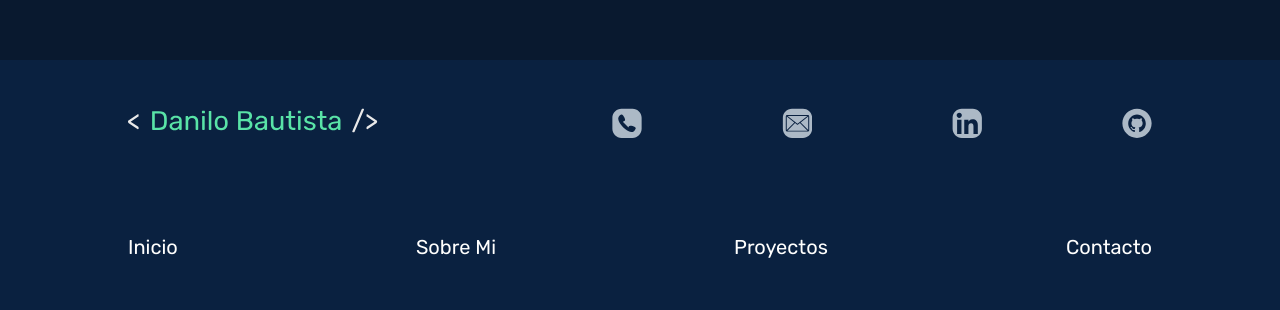
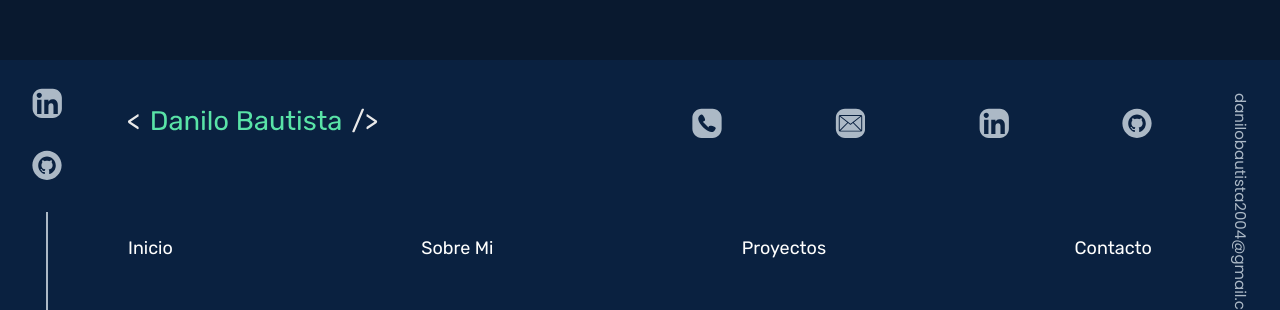
Before and after one commit to Danilo2504/portfolio, a Next.js app: page / in a window 1280 px wide. Shown: the part 740-1050 px from the top of the page. Built offline with nearby package versions, Linux system fonts and the light colour scheme.

Commit message:
CU-861n7p1q3 - crear side bars

```diff
--- a/src/app/Components/Common/ListOption.jsx
+++ b/src/app/Components/Common/ListOption.jsx
@@ -1,9 +1,9 @@
+import React from "react";
 import Link from "next/link";
-import React from "react";
 
 function ListOption({ path, label }) {
   return (
-    <li className="hover:text-main whitespace-nowrap font-rubik font-regular transition-all">
+    <li className="hover:text-main whitespace-nowrap font-rubik font-regular transition-colors">
       <Link rel="noopener noreferrer" href={path}>
         {label}
       </Link>
--- /dev/null
+++ b/src/app/Components/Common/SocialItem.jsx
@@ -0,0 +1,14 @@
+import React from "react";
+import Link from "next/link";
+
+function SocialItem({ path, svg: SvgIcon }) {
+  return (
+    <li>
+      <Link rel="noopener noreferrer" href={path}>
+        <SvgIcon />
+      </Link>
+    </li>
+  );
+}
+
+export default SocialItem;
--- a/src/app/Components/Footer.jsx
+++ b/src/app/Components/Footer.jsx
@@ -1,23 +1,14 @@
 import React from "react";
 import Image from "next/image";
 import Link from "next/link";
+import { socialLinks } from "../Data/socialLinks";
 import { optionTexts } from "../Data/optionsTexts";
-import { socialLinks } from "../Data/SocialLinks";
 import ListOption from "./Common/ListOption";
+import SocialItem from "./Common/SocialItem";
 
 function Footer() {
-  const SocialItem = ({ path, svg: SvgIcon }) => {
-    return (
-      <li>
-        <Link rel="noopener noreferrer" href={path}>
-          <SvgIcon />
-        </Link>
-      </li>
-    );
-  };
-
   return (
-    <div className="flex justify-center">
+    <div id="footer" className="flex justify-center z-40">
       <div className="bg-secondary h-[250px] w-full mx-auto px-32 py-12 max-w-[1512px] flex flex-col justify-between">
         <div className="flex justify-between items-start">
           <Link href="#">
@@ -28,7 +19,7 @@ function Footer() {
               alt="Logo de portafolio"
             />
           </Link>
-          <ul className="max-w-[540px] w-full flex justify-between items-center">
+          <ul className="max-w-[460px] w-full flex justify-between items-center">
             {socialLinks.map(({ id, path, svg }) => {
               return <SocialItem key={id} path={path} svg={svg} />;
             })}
--- /dev/null
+++ b/src/app/Components/SideBars.jsx
@@ -0,0 +1,89 @@
+"use client";
+import React, { useEffect, useState } from "react";
+import Link from "next/link";
+import SocialItem from "./Common/SocialItem";
+import { socialLinks } from "../Data/socialLinks";
+
+function SideBars() {
+  const [isHide, setIsHide] = useState(false);
+  useEffect(() => {
+    const observerOptions = {
+      root: null,
+      rootMargin: "0px",
+      threshold: 0.3,
+    };
+
+    const handleIntersection = (entries) => {
+      entries.forEach((entry) => {
+        const intersecting = entry.isIntersecting;
+        setIsHide(intersecting);
+      });
+    };
+    const observer = new IntersectionObserver(
+      handleIntersection,
+      observerOptions
+    );
+    const footer = document.getElementById("footer");
+    observer.observe(footer);
+
+    return () => {
+      observer.disconnect();
+    };
+  }, []);
+
+  function Rightbar() {
+    return (
+      <div
+        className={`h-2/4 pr-8 fixed right-0 bottom-0 flex flex-col justify-center items-center flex-initial ${
+          isHide
+            ? "translate-y-full ease-out duration-300"
+            : "translate-y-0 ease-in duration-200"
+        }`}
+      >
+        <ul className="flex flex-col flex-initial gap-8">
+          <li className="flex justify-center text-grey text-small font-poppins font-regular">
+            <Link
+              href="#"
+              className="hover:text-main transition-colors writing-vertical w-5"
+            >
+              danilobautista2004@gmail.com
+            </Link>
+          </li>
+
+          <li className="flex justify-center">
+            <div className="border-l-2 border-grey h-[60px]" />
+          </li>
+        </ul>
+      </div>
+    );
+  }
+  function Leftbar() {
+    return (
+      <div
+        className={`h-2/4 pl-8 fixed left-0 bottom-0 flex flex-col justify-center items-center flex-initial ${
+          isHide
+            ? "translate-y-full ease-out duration-300"
+            : "translate-y-0 ease-in duration-200"
+        }`}
+      >
+        <ul className="flex flex-col flex-initial gap-8">
+          {socialLinks.slice(2, 4).map(({ id, path, svg }) => {
+            return <SocialItem key={id} path={path} svg={svg} />;
+          })}
+          <li className="flex justify-center">
+            <div className="border-l-2 border-grey h-[220px]" />
+          </li>
+        </ul>
+      </div>
+    );
+  }
+
+  return (
+    <div className="flex justify-center z-30">
+      <Leftbar />
+      <Rightbar />
+    </div>
+  );
+}
+
+export default SideBars;
--- a/src/app/globals.css
+++ b/src/app/globals.css
@@ -14,10 +14,10 @@
     --color-grey: #acb9c6;
 
     /* Sizes */
-    --big-size: 80px;
-    --medium-big-size: 30px;
-    --medium-size: 25px;
-    --medium-small-size: 20px;
+    --big-size: 60px;
+    --medium-big-size: 24px;
+    --medium-size: 20px;
+    --medium-small-size: 18px;
     --small-size: 15px;
 
     --text-size: 22px;
@@ -47,3 +47,7 @@ body {
   list-style: none;
   text-decoration: none;
 }
+
+.writing-vertical {
+  writing-mode: vertical-lr;
+}
--- a/src/app/layout.js
+++ b/src/app/layout.js
@@ -1,7 +1,8 @@
+import { Rubik, Poppins } from "next/font/google";
+import Navbar from "./Components/Navbar";
 import Footer from "./Components/Footer";
-import Navbar from "./Components/Navbar";
 import "./globals.css";
-import { Rubik, Poppins } from "next/font/google";
+import SideBars from "./Components/SideBars";
 
 const rubik = Rubik({
   weight: ["300", "400", "700"],
@@ -23,12 +24,13 @@ export default function RootLayout({ children }) {
   return (
     <html lang="es">
       <head>
-        <link rel="icon" href="/icon2.png" />
+        <link rel="icon" href="/favicon.png" />
       </head>
       <body
         className={`${rubik.variable} ${poppins.variable} h-screen bg-primary`}
       >
         <Navbar />
+        <SideBars />
         {children}
         <Footer />
       </body>
```
Also changed, not shown: public/favicon.png (renamed from public/icon-2.png).
